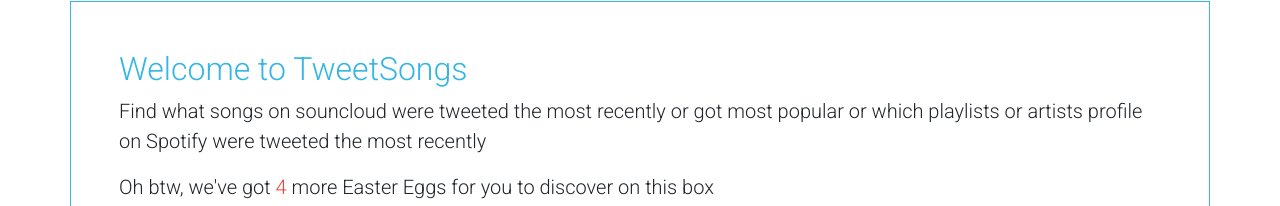
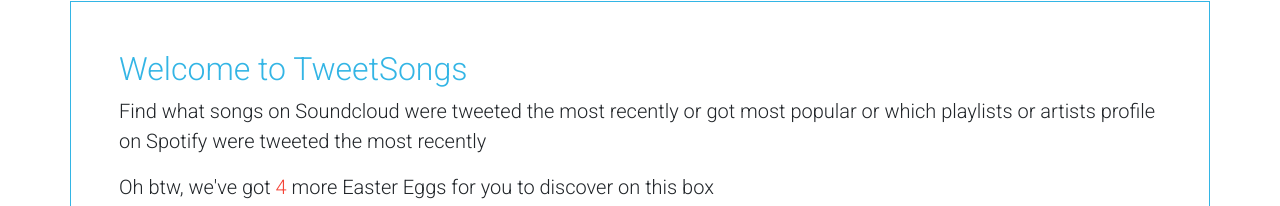
Before and after one commit to thesct22/musicfinder-frontend, a React (Create React App) app: page / in a window 1280 px wide. Shown: the part 103-309 px from the top of the page. Built offline with nearby package versions, Linux system fonts and the light colour scheme.

Commit message:
spelling mistake XD

```diff
--- a/src/core/Home.js
+++ b/src/core/Home.js
@@ -48,7 +48,7 @@
                 {eegs?null:window.location.href = 'https://www.youtube.com/watch?v=dQw4w9WgXcQ'}
                 <div className="mt-5 pt-5 px-5 container border border-info">
                     <h2 onDoubleClick={()=>this.setState({eeg3:0})}className="text-info">Welcome to TweetSongs</h2>
-                    <p className="lead">Find what songs on souncloud were tweeted the most recently or got most popular
+                    <p className="lead">Find what songs on Soundcloud were tweeted the most recently or got most popular
                         or which playlists or artists profile on Spotify were tweeted the most recently</p>
                     <p className="lead">Oh btw, we've got {" "}<a onClick={()=>this.setState({eeg1:0})}className="red-text"> {eegs} </a>{" "}
                         more Easter Eggs for you to discover on this box</p>
```
